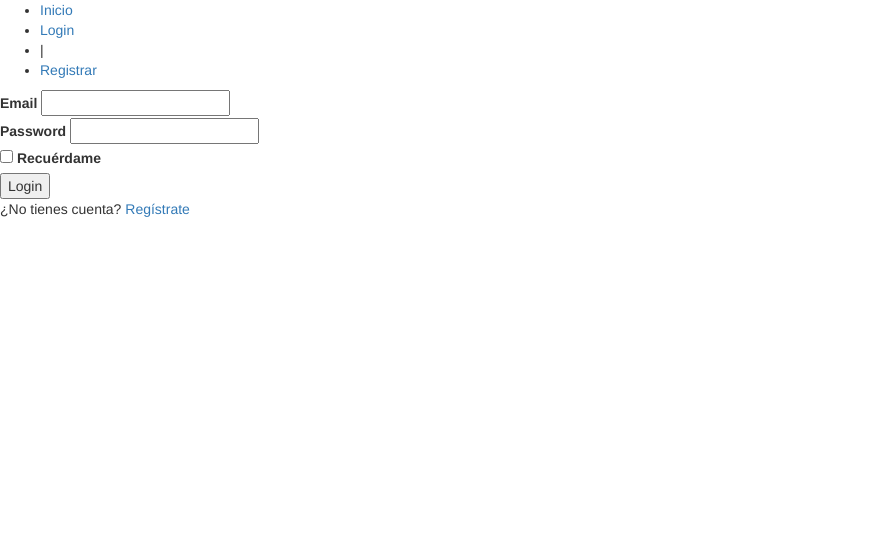
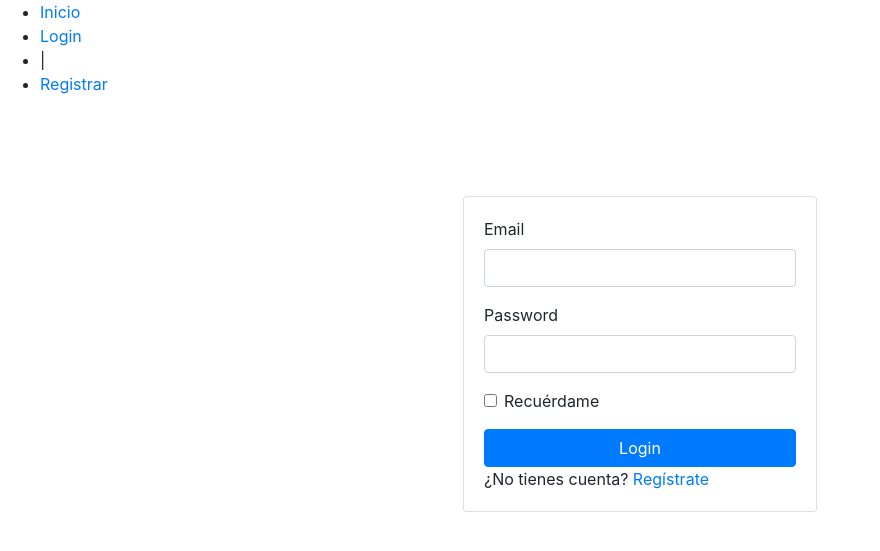
Before and after one commit to rushqui/xmlCFDI, a Flask app: page /login in a window 1280 px wide. Shown: the top 551 px of the page, without its empty margins (0-880 px from the left). Run offline with Flask 2, Linux system fonts and the light colour scheme; some libraries are stand-ins or nearby versions.

Commit message:
deleting flask-bootstrap to use the last version of bootstrap and giving styles to the login form

```diff
--- a/app/__init__.py
+++ b/app/__init__.py
@@ -1,10 +1,8 @@
 from flask import Flask
-from flask_bootstrap import Bootstrap
 from .config import Config
 
 def create_app():
     app = Flask(__name__)
-    bootstrap = Bootstrap(app)
 
     app.config.from_object(Config)
 
--- a/app/static/css/main.css
+++ b/app/static/css/main.css
@@ -0,0 +1,18 @@
+
+.error-message{
+    color: red;
+}
+
+#login-form{
+    margin-top: 100px;
+}
+
+@media (min-width: 992px){
+    #login-form{
+        width: 30%
+    }
+ }
+
+.login-button{
+    width: 100%
+}
--- a/app/templates/base_template.html
+++ b/app/templates/base_template.html
@@ -1,23 +1,22 @@
-{% extends 'bootstrap/base.html' %}
-
-{% block head %}
-{{ super() }}
+<!DOCTYPE html>
+<html lang="en">
+<head>
     <meta charset="UTF-8">
+    <meta name="viewport" content="width=device-width, initial-scale=1.0 shrink-to-fit=no">
+    <meta http-equiv="X-UA-Compatible" content="ie=edge">
     <title>{% block title %}{% endblock %}</title>
-    <link rel="stylesheet" href="{{ url_for('static', filename='base.css') }}">
-{% endblock %}
-
-{% block body %}
-
+    <link rel="stylesheet" href="https://stackpath.bootstrapcdn.com/bootstrap/4.3.1/css/bootstrap.min.css" integrity="sha384-ggOyR0iXCbMQv3Xipma34MD+dH/1fQ784/j6cY/iJTQUOhcWr7x9JvoRxT2MZw1T" crossorigin="anonymous">
+    <link rel="stylesheet" href="{{ url_for('static', filename = 'css/main.css') }}">
+</head>
+<body>
     {% block navbar%}
         {% include 'navbar.html' %}
     {% endblock %}
 
     {% block content %}
     {% endblock %}
-
-    {% block scripts %}
-    {{ super() }}
-    {% endblock %}
-
-{% endblock %}
+    <script src="https://code.jquery.com/jquery-3.3.1.slim.min.js" integrity="sha384-q8i/X+965DzO0rT7abK41JStQIAqVgRVzpbzo5smXKp4YfRvH+8abtTE1Pi6jizo" crossorigin="anonymous"></script>
+    <script src="https://cdnjs.cloudflare.com/ajax/libs/popper.js/1.14.6/umd/popper.min.js" integrity="sha384-wHAiFfRlMFy6i5SRaxvfOCifBUQy1xHdJ/yoi7FRNXMRBu5WHdZYu1hA6ZOblgut" crossorigin="anonymous"></script>
+    <script src="https://stackpath.bootstrapcdn.com/bootstrap/4.2.1/js/bootstrap.min.js" integrity="sha384-B0UglyR+jN6CkvvICOB2joaf5I4l3gm9GU6Hc1og6Ls7i6U/mkkaduKaBhlAXv9k" crossorigin="anonymous"></script>
+</body>
+</html>
--- a/app/templates/login_form.html
+++ b/app/templates/login_form.html
@@ -1,30 +1,40 @@
-{% extends "base_template.html" %}
+{% extends 'base_template.html' %}
 
 {% block title %}Login{% endblock %}
 
 {% block content %}
-    <div>
+
+    <div class="container" id="login-form">
+        <div class="card">
+            <div class="card-body">
                 <form action="" method="post" novalidate>
                         {{ form.hidden_tag() }}
-            <div>
+                        <div class="form-group">
                             {{ form.email.label }}
-                {{ form.email }}<br>
+                            {{ form.email(class_='form-control') }}
                             {% for error in form.email.errors %}
-                <span style="color: red;">{{ error }}</span>
+                                <small class="form-text text-muted error-message">{{ error }}</small>
                             {% endfor %}
                         </div>
-            <div>
+                        <div class="form-group">
                             {{ form.password.label }}
-                {{ form.password }}<br>
+                            {{ form.password(class_='form-control') }}
                             {% for error in form.password.errors %}
-                <span style="color: red;">{{ error }}</span>
+                                <small class="form-text text-muted error-message">{{ error }}</small>
                             {% endfor %}
                         </div>
-            <div>{{ form.remember_me() }} {{ form.remember_me.label }}</div>
+                        <div class="form-group form-check">
+                            {{ form.remember_me(class_="form-check-input") }}
+                            {{ form.remember_me.label(class_="form-check-label") }}
+                        </div>
+                            {{ form.submit(class_="btn btn-primary login-button") }}
+                </form>
                 <div>
-                {{ form.submit() }}
+                    ¿No tienes cuenta?
+                    <a href="{{ url_for('show_signup_form') }}">Regístrate</a>
                 </div>
-        </form>
             </div>
-    <div>¿No tienes cuenta? <a href="{{ url_for('show_signup_form') }}">Regístrate</a></div>
+        </div>
+    </div>
+
 {% endblock %}
```
Lines whose indentation alone changed are shown as unchanged.
